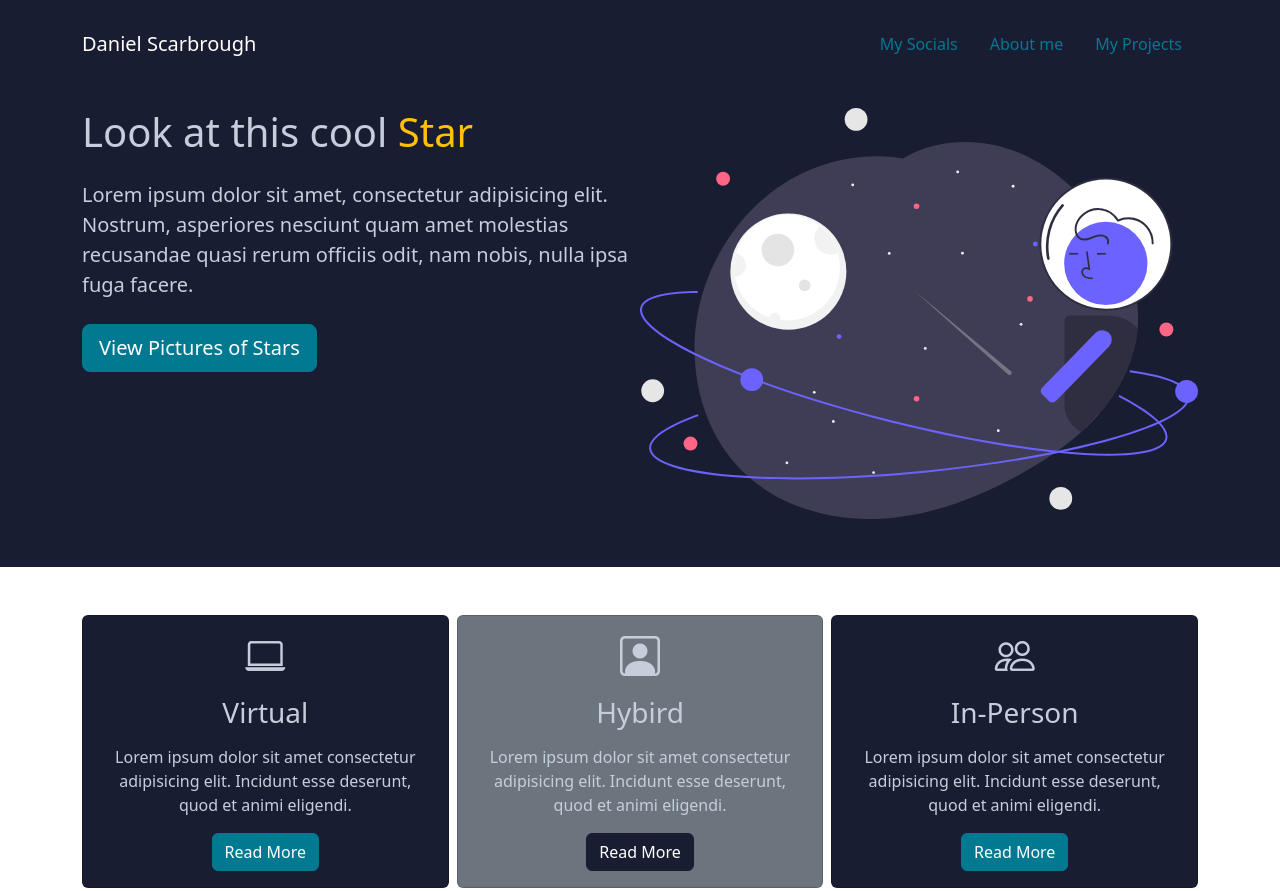
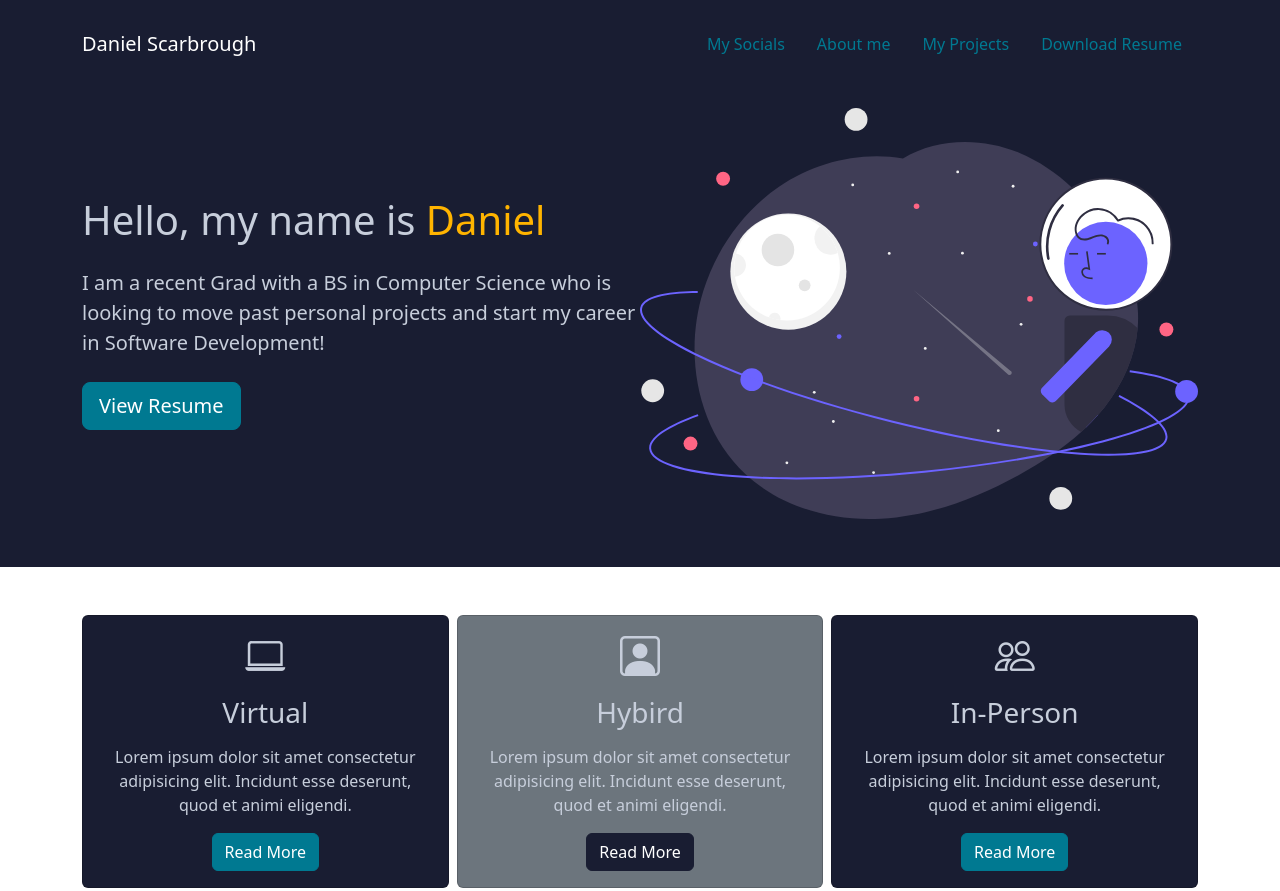
Before and after one commit to Zarbof/Zarbof.github.io, a plain HTML site: page index.html in a window 1280 px wide. Shown: the top 891 px of the page. Drawn offline with nearby package versions, Linux system fonts and the light colour scheme.

Commit message:
Updates to UI

```diff
--- a/css/main.scss
+++ b/css/main.scss
@@ -2,5 +2,6 @@ $primary: #007991;
 $dark: #191D32;
 $light: #C7CEDB;
 $danger: #DE3C4B;
+$warning: #FFB400;
 
 @import "node_modules/bootstrap/scss/bootstrap";
--- a/index.html
+++ b/index.html
@@ -31,6 +31,9 @@
           <li class="nav-item">
             <a href="#Projects" class="nav-link">My Projects</a>
           </li>
+          <li class="nav-item">
+            <a href="Files\daniel_scarbrough_resume_2023.pdf" target="_blank"class="nav-link">Download Resume</a>
+          </li>
         </ul>
       </div>
     </div>
@@ -39,20 +42,24 @@
   <!-- Showcase -->
   <section class="bg-dark text-light p-5 text-center text-sm-start">
     <div class="container">
-      <div class="d-sm-flex aling-items-center justify-content-between">
+      <div class="d-sm-flex align-items-center justify-content-between">
         <div>
-          <h1>Look at this cool <span class="text-warning">
-            Star
+          <h1>Hello, my name is <span class="text-warning">
+            Daniel
           </span></h1>
           <p class ="lead my-4  ">
-            Lorem ipsum dolor sit amet, consectetur adipisicing elit. Nostrum, asperiores nesciunt quam amet molestias recusandae quasi rerum officiis odit, nam nobis, nulla ipsa fuga facere.
+           I am a recent Grad with a BS in Computer Science who is looking to move past personal projects and
+           start my career in Software Development!
           </p>
-          <button class="btn btn-primary btn-lg">View Pictures of Stars</button>
+            <a href="Files\daniel_scarbrough_resume_2023.pdf" target="_blank">
+            <button class="btn btn-primary btn-lg">View Resume</button>
+            </a>
         </div>
         <img class ="img-fluid w-50 d-none d-sm-block" src="img/showcase.svg" alt="">
       </div>
     </div>
   </section>
+
   <!-- Grid Cards -->
   <section id="grids" class="p-5">
     <div class="container">
```
Also changed, not shown: css/main.css, 1 other file.
